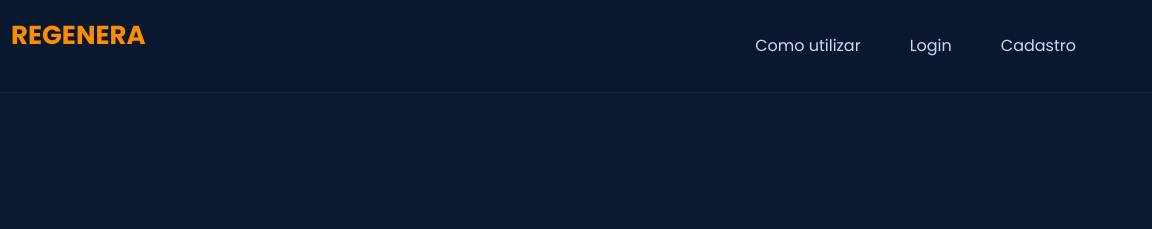
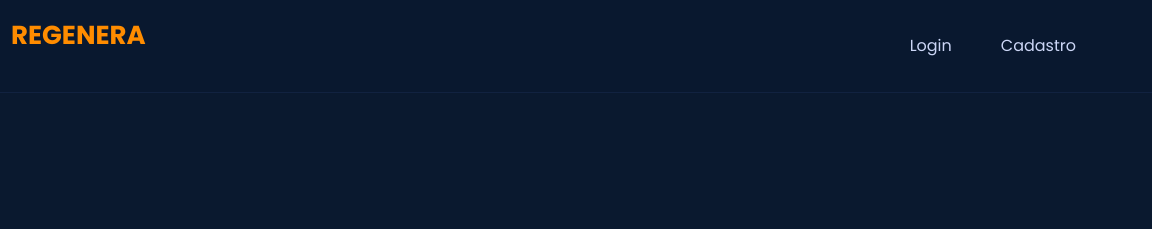
Before and after one commit to arthurs2kk/REGENERA, a plain HTML site: page index.html in a window 1280 px wide. Shown: the top 229 px of the page, 128-1280 px from the left. Drawn offline with Linux system fonts and the light colour scheme.

Commit message:
Update index.html

```diff
--- a/index.html
+++ b/index.html
@@ -245,7 +245,7 @@
                 <h2>REGENERA</h2>
             </div>
             <ul>
-                <li><a href="tutorial.html">Como utilizar</a></li>
+
                 <li><a href="TelaLogin.html">Login</a></li>
                 <li><a href="TelaCadastro.html">Cadastro</a></li>
             </ul>
```
